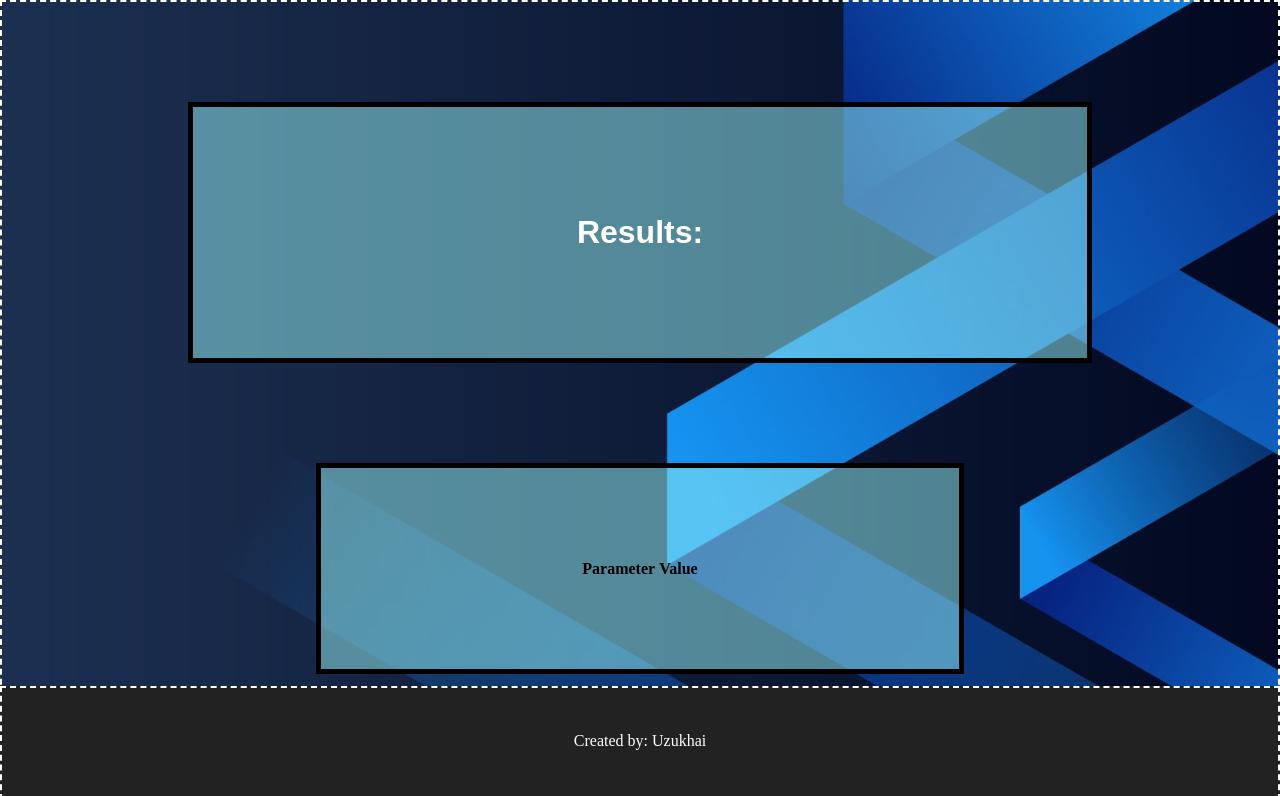
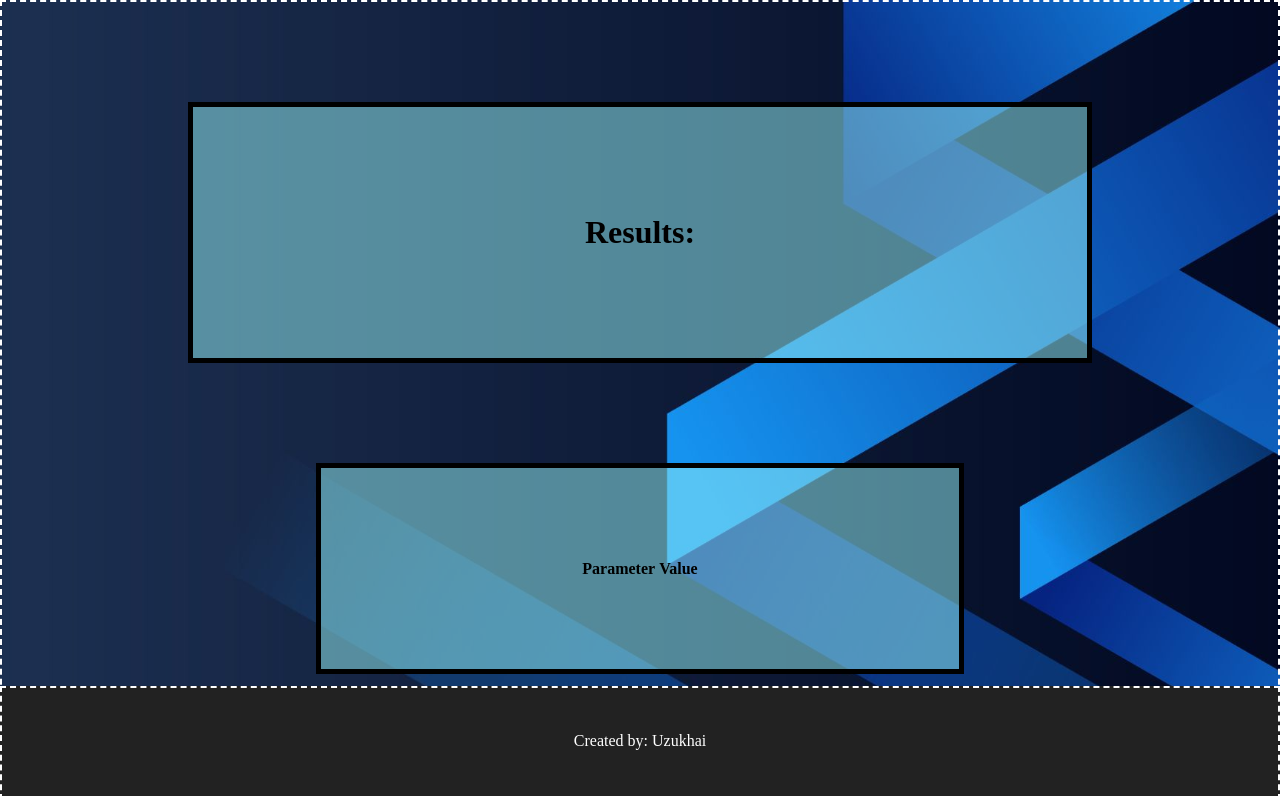
Before and after one commit to uzukhai/FYP, a plain HTML site: page results.html in a window 1280 px wide. Shown: the top 796 px of the page. Drawn offline with Linux system fonts and the light colour scheme; a web font is replaced by a local one.

Commit message:
Update results.html

```diff
--- a/results.html
+++ b/results.html
@@ -3,7 +3,7 @@
     <meta name="viewport" content="width=device-width, initial-scale=1.0">
 
     <title>Results</title>
-    <link href="style2.css" rel="stylesheet" type="text/css">
+    <link href="style.css" rel="stylesheet" type="text/css">
 
 </head>
 <body>
```
